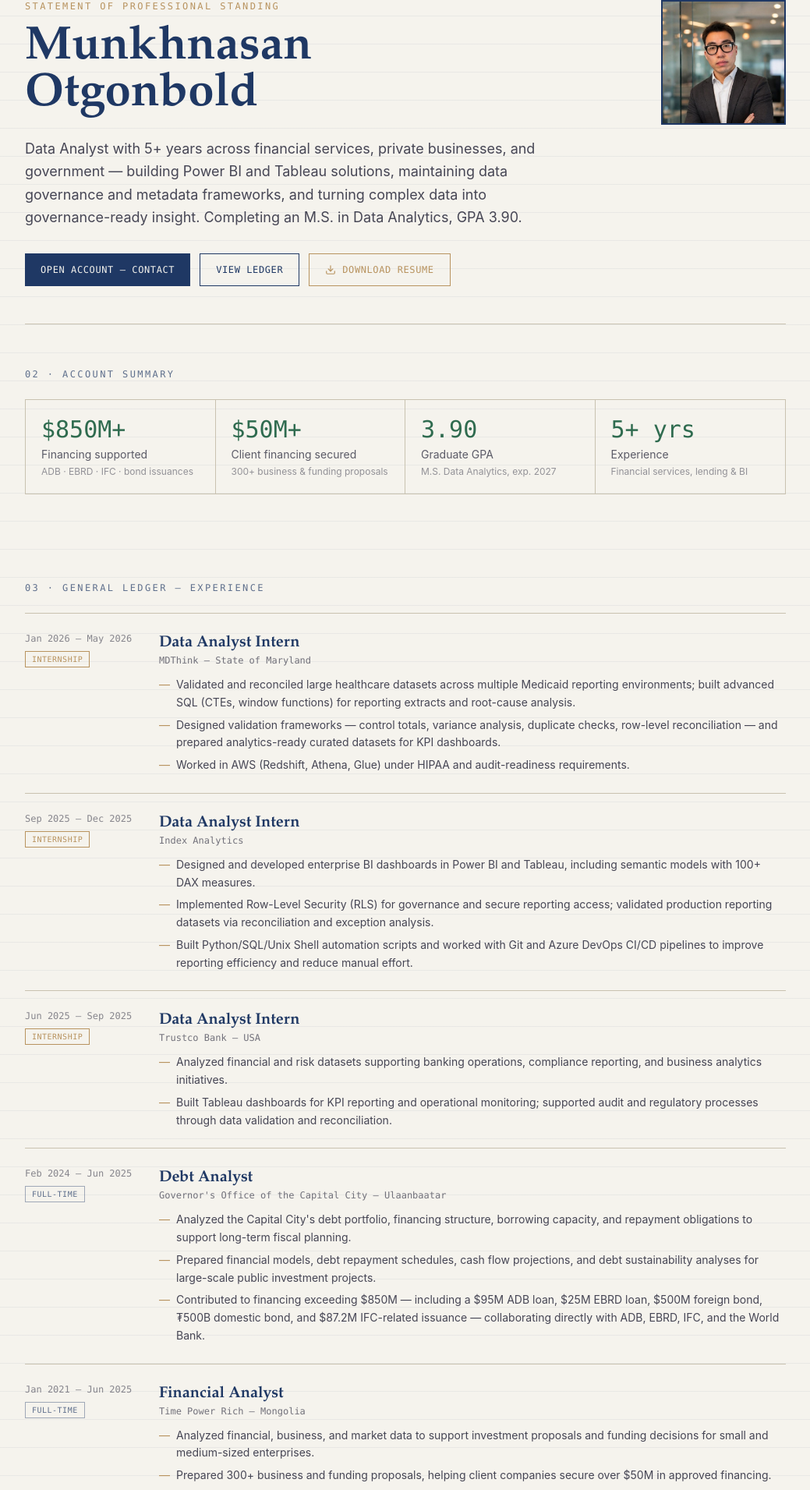
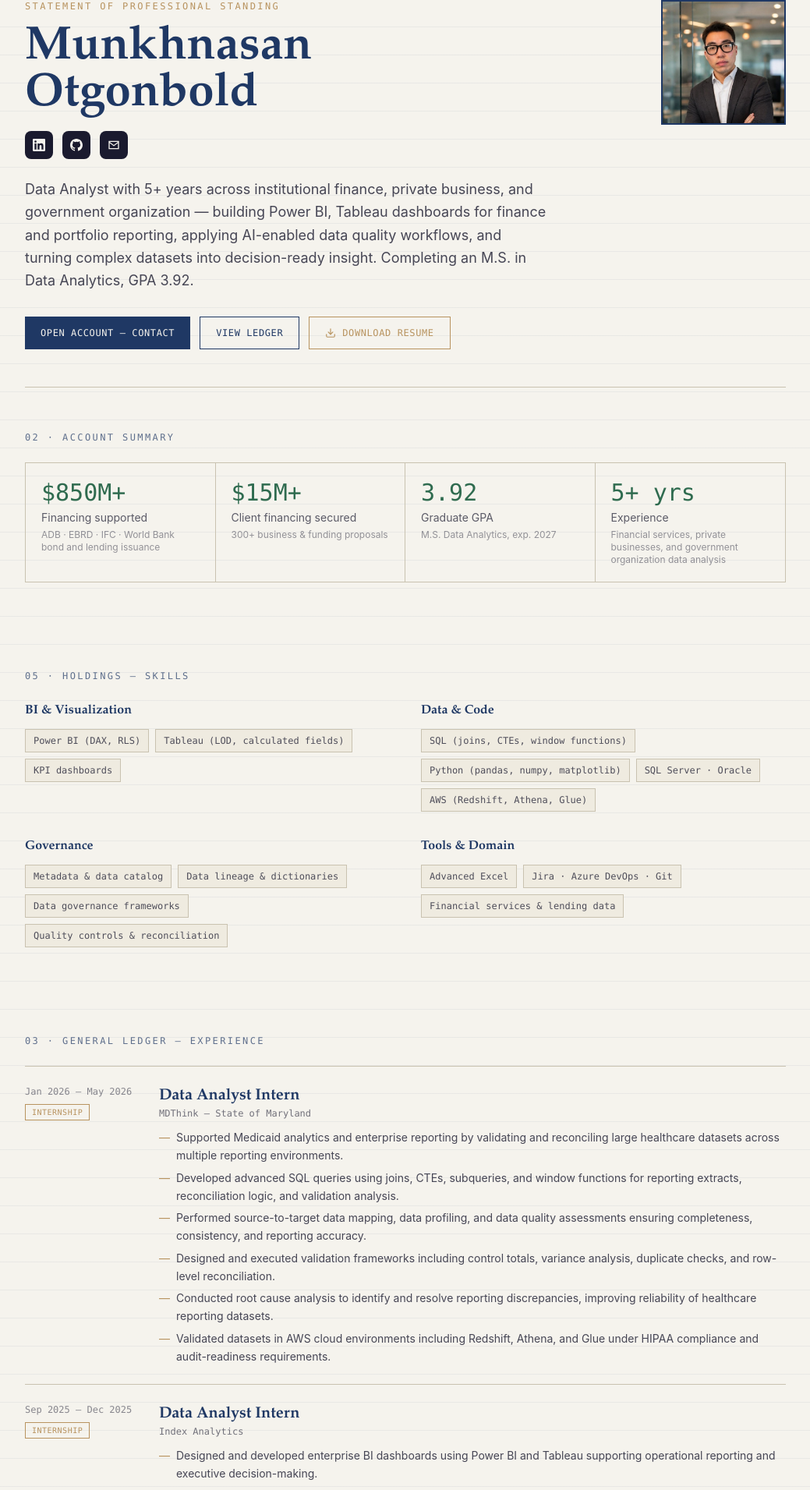
Before and after one commit to MUNKHNASANOTGONBOLD/Munkhnasan-portfolio, a Next.js app: page / in a window 1280 px wide. Shown: the part 154-2065 px from the top of the page at 78% size, without its empty margins (120-1159 px from the left). Built offline with nearby package versions, Linux system fonts and the light colour scheme.

Commit message:
Update page.tsx

```diff
--- a/app/page.tsx
+++ b/app/page.tsx
@@ -9,10 +9,10 @@ const NAV = [
 ];
 
 const METRICS = [
-  { label: "Financing supported", value: "$850M+", note: "ADB · EBRD · IFC · bond issuances" },
-  { label: "Client financing secured", value: "$50M+", note: "300+ business & funding proposals" },
-  { label: "Graduate GPA", value: "3.90", note: "M.S. Data Analytics, exp. 2027" },
-  { label: "Experience", value: "5+ yrs", note: "Financial services, lending & BI" },
+  { label: "Financing supported", value: "$850M+", note: "ADB · EBRD · IFC · World Bank bond and lending issuance" },
+  { label: "Client financing secured", value: "$15M+", note: "300+ business & funding proposals" },
+  { label: "Graduate GPA", value: "3.92", note: "M.S. Data Analytics, exp. 2027" },
+  { label: "Experience", value: "5+ yrs", note: "Financial services, private businesses, and government organization data analysis" },
 ];
 
 type LedgerEntry = {
@@ -30,9 +30,12 @@ const LEDGER: LedgerEntry[] = [
     org: "MDThink — State of Maryland",
     type: "Internship",
     lines: [
-      "Validated and reconciled large healthcare datasets across multiple Medicaid reporting environments; built advanced SQL (CTEs, window functions) for reporting extracts and root-cause analysis.",
-      "Designed validation frameworks — control totals, variance analysis, duplicate checks, row-level reconciliation — and prepared analytics-ready curated datasets for KPI dashboards.",
-      "Worked in AWS (Redshift, Athena, Glue) under HIPAA and audit-readiness requirements.",
+      "Supported Medicaid analytics and enterprise reporting by validating and reconciling large healthcare datasets across multiple reporting environments.",
+      "Developed advanced SQL queries using joins, CTEs, subqueries, and window functions for reporting extracts, reconciliation logic, and validation analysis.",
+      "Performed source-to-target data mapping, data profiling, and data quality assessments ensuring completeness, consistency, and reporting accuracy.",
+      "Designed and executed validation frameworks including control totals, variance analysis, duplicate checks, and row-level reconciliation.",
+      "Conducted root cause analysis to identify and resolve reporting discrepancies, improving reliability of healthcare reporting datasets.",
+      "Validated datasets in AWS cloud environments including Redshift, Athena, and Glue under HIPAA compliance and audit-readiness requirements.",
     ],
   },
   {
@@ -41,9 +44,12 @@ const LEDGER: LedgerEntry[] = [
     org: "Index Analytics",
     type: "Internship",
     lines: [
-      "Designed and developed enterprise BI dashboards in Power BI and Tableau, including semantic models with 100+ DAX measures.",
-      "Implemented Row-Level Security (RLS) for governance and secure reporting access; validated production reporting datasets via reconciliation and exception analysis.",
-      "Built Python/SQL/Unix Shell automation scripts and worked with Git and Azure DevOps CI/CD pipelines to improve reporting efficiency and reduce manual effort.",
+      "Designed and developed enterprise BI dashboards using Power BI and Tableau supporting operational reporting and executive decision-making.",
+      "Built advanced Power BI semantic models with 100+ DAX measures supporting enterprise analytics initiatives.",
+      "Implemented Row-Level Security (RLS) to strengthen governance, secure reporting access, and maintain compliance standards.",
+      "Validated production reporting datasets and conducted detailed reconciliation, exception analysis, and data quality checks.",
+      "Contributed to data warehouse design, Oracle data modeling, and reporting modernization initiatives.",
+      "Developed automation scripts using Python, SQL, and Unix Shell scripting; worked with Git and Azure DevOps CI/CD pipelines supporting deployment and reporting lifecycle management.",
     ],
   },
   {
@@ -53,7 +59,9 @@ const LEDGER: LedgerEntry[] = [
     type: "Internship",
     lines: [
       "Analyzed financial and risk datasets supporting banking operations, compliance reporting, and business analytics initiatives.",
-      "Built Tableau dashboards for KPI reporting and operational monitoring; supported audit and regulatory processes through data validation and reconciliation.",
+      "Developed and automated reporting logic improving reporting consistency and operational efficiency.",
+      "Built Tableau dashboards for KPI reporting, operational monitoring, and performance tracking.",
+      "Supported audit and regulatory reporting processes through data validation, reconciliation, and financial data integrity activities.",
     ],
   },
   {
@@ -62,9 +70,11 @@ const LEDGER: LedgerEntry[] = [
     org: "Governor's Office of the Capital City — Ulaanbaatar",
     type: "Full-time",
     lines: [
-      "Analyzed the Capital City's debt portfolio, financing structure, borrowing capacity, and repayment obligations to support long-term fiscal planning.",
-      "Prepared financial models, debt repayment schedules, cash flow projections, and debt sustainability analyses for large-scale public investment projects.",
-      "Contributed to financing exceeding $850M — including a $95M ADB loan, $25M EBRD loan, $500M foreign bond, ₮500B domestic bond, and $87.2M IFC-related issuance — collaborating directly with ADB, EBRD, IFC, and the World Bank.",
+      "Analyzed the Capital City's debt portfolio, financing structure, borrowing capacity, repayment obligations, and fiscal impact to support long-term financial planning and investment decisions.",
+      "Prepared financial models, debt repayment schedules, cash flow projections, funding scenarios, and analytical reports for large-scale public investment and infrastructure projects.",
+      "Conducted debt sustainability analysis, financial risk assessment, compliance review, and repayment capacity analysis for domestic and international borrowing initiatives.",
+      "Collaborated with ADB, EBRD, IFC, World Bank, global investors, and domestic financial institutions to support project financing, funding negotiations, and strategic infrastructure development.",
+      "Contributed to financing initiatives including a $95M ADB loan, $25M EBRD loan, $500M foreign bond issuance, ₮500B domestic bond issuance, and $87.2M IFC-related bond issuance.",
     ],
   },
   {
@@ -73,9 +83,11 @@ const LEDGER: LedgerEntry[] = [
     org: "Time Power Rich — Mongolia",
     type: "Full-time",
     lines: [
-      "Analyzed financial, business, and market data to support investment proposals and funding decisions for small and medium-sized enterprises.",
-      "Prepared 300+ business and funding proposals, helping client companies secure over $50M in approved financing.",
-      "Built financial models, cash flow projections, repayment schedules, and investment analysis reports evaluating project sustainability.",
+      "Analyzed financial, business, and market data to support investment proposals, project planning, and funding decisions for small and medium-sized enterprises.",
+      "Prepared 300+ business and funding proposals, helping client companies secure over ₮50 billion in approved financing.",
+      "Conducted financial feasibility studies, ROI analysis, revenue forecasting, cost analysis, and profitability assessments.",
+      "Built financial models, cash flow projections, repayment schedules, and investment analysis reports to evaluate project sustainability.",
+      "Identified financial risks, funding gaps, and cost drivers to support better investment and lending decisions.",
     ],
   },
   {
@@ -85,7 +97,8 @@ const LEDGER: LedgerEntry[] = [
     type: "Full-time",
     lines: [
       "Managed city budget planning, expenditure analysis, and fiscal reporting activities; developed annual and mid-term financial plans supporting government budgeting initiatives.",
-      "Presented budget proposals and expenditure analysis reports to government stakeholders and leadership teams, supporting the approval of annual and mid-term city budgets (2022–2024).",
+      "Presented budget proposals and expenditure analysis reports to government stakeholders and leadership teams, supporting approval of annual and mid-term city budgets (2022–2024).",
+      "Ensured adherence to fiscal compliance standards and reporting requirements.",
     ],
   },
   {
@@ -95,7 +108,8 @@ const LEDGER: LedgerEntry[] = [
     type: "Full-time",
     lines: [
       "Managed budgeting, forecasting, investment analysis, and cost control reporting.",
-      "Developed business plans, investment proposals, and operational financial reports; conducted ROI and financial risk assessments.",
+      "Developed business plans, investment proposals, and operational financial reports.",
+      "Conducted ROI analysis and financial risk assessments supporting business operations.",
     ],
   },
 ];
@@ -177,13 +191,16 @@ const SKILLS = [
 ];
 
 const EDUCATION = [
-  { degree: "M.S. Data Analytics", org: "University of the Potomac", note: "Expected 2027 · GPA 3.90" },
-  { degree: "MBA, Project Management", org: "Finance and Economy University", note: "Graduated" },
-  { degree: "BBA, Banking & Finance", org: "National University of Mongolia", note: "Best Graduate, 2021" },
+  { degree: "M.S. Data Analytics", org: "University of the Potomac", note: "Expected 2027 · GPA 3.92" },
+  { degree: "MBA, Project Management", org: "University of Finance and Economics", note: "2021–2022 · GPA 3.6" },
+  { degree: "Bachelor's Degree, Finance", org: "National University of Mongolia", note: "Sep 2017 – Jun 2021 · Best Graduate" },
 ];
 
 const CERTS = [
-  { name: "Microsoft Power BI (PowerBI Consultant)", org: "Credential ID PBIMON00000104", date: "Sep 2023" },
+  { name: "Python", org: "Tech2high", date: "Aug 2025" },
+  { name: "SQL Advanced Querying & Data Analytics", org: "Tech2high", date: "Aug 2025" },
+  { name: "City Finance — World Bank Group", org: "The World Bank Group", date: "Apr 2025" },
+  { name: "Microsoft Power BI", org: "PowerBI Consultant · ID PBIMON00000104", date: "Sep 2023" },
   { name: "Tableau Desktop I, II", org: "Novelsoft", date: "Oct 2023" },
   { name: "Project Management", org: "Ganzorig Business School", date: "Sep 2022" },
 ];
@@ -222,16 +239,49 @@ export default function Home() {
             <p className="font-mono text-xs uppercase tracking-[0.2em] text-gold mb-4">
               Statement of Professional Standing
             </p>
-            <h1 className="font-serif text-5xl sm:text-6xl font-semibold text-navy leading-[1.05] mb-6">
+            <h1 className="font-serif text-5xl sm:text-6xl font-semibold text-navy leading-[1.05] mb-4">
               Munkhnasan
               <br />
               Otgonbold
             </h1>
+            <div className="flex gap-3 mb-6">
+              <a
+                href="https://www.linkedin.com/in/munkhnasan-otgonbold-b319b6161"
+                target="_blank"
+                rel="noopener noreferrer"
+                aria-label="LinkedIn"
+                className="w-9 h-9 rounded-lg bg-ink text-paper flex items-center justify-center hover:bg-navy transition-colors"
+              >
+                <svg width="16" height="16" viewBox="0 0 24 24" fill="currentColor">
+                  <path d="M20.447 20.452h-3.554v-5.569c0-1.328-.027-3.037-1.852-3.037-1.853 0-2.136 1.445-2.136 2.939v5.667H9.351V9h3.414v1.561h.046c.477-.9 1.637-1.85 3.37-1.85 3.601 0 4.267 2.37 4.267 5.455v6.286zM5.337 7.433c-1.144 0-2.063-.926-2.063-2.065 0-1.138.92-2.063 2.063-2.063 1.14 0 2.064.925 2.064 2.063 0 1.139-.925 2.065-2.064 2.065zm1.782 13.019H3.555V9h3.564v11.452zM22.225 0H1.771C.792 0 0 .774 0 1.729v20.542C0 23.227.792 24 1.771 24h20.451C23.2 24 24 23.227 24 22.271V1.729C24 .774 23.2 0 22.222 0h.003z"/>
+                </svg>
+              </a>
+              <a
+                href="https://github.com/MUNKHNASANOTGONBOLD"
+                target="_blank"
+                rel="noopener noreferrer"
+                aria-label="GitHub"
+                className="w-9 h-9 rounded-lg bg-ink text-paper flex items-center justify-center hover:bg-navy transition-colors"
+              >
+                <svg width="16" height="16" viewBox="0 0 24 24" fill="currentColor">
+                  <path fillRule="evenodd" clipRule="evenodd" d="M12 0C5.37 0 0 5.37 0 12c0 5.3 3.438 9.8 8.205 11.387.6.11.82-.258.82-.577 0-.285-.01-1.04-.015-2.04-3.338.725-4.043-1.61-4.043-1.61-.546-1.387-1.333-1.756-1.333-1.756-1.089-.745.083-.729.083-.729 1.205.084 1.84 1.238 1.84 1.238 1.07 1.834 2.809 1.304 3.495.997.108-.775.42-1.305.763-1.605-2.665-.303-5.467-1.333-5.467-5.93 0-1.31.469-2.381 1.236-3.221-.124-.303-.536-1.524.117-3.176 0 0 1.008-.322 3.301 1.23a11.5 11.5 0 0 1 3.003-.404c1.02.005 2.047.138 3.003.404 2.291-1.552 3.297-1.23 3.297-1.23.655 1.652.243 2.873.12 3.176.77.84 1.235 1.911 1.235 3.221 0 4.609-2.807 5.624-5.479 5.921.43.372.823 1.102.823 2.222 0 1.606-.014 2.898-.014 3.293 0 .322.216.694.825.576C20.565 21.796 24 17.298 24 12c0-6.63-5.37-12-12-12z"/>
+                </svg>
+              </a>
+              <a
+                href="mailto:munkhnasanotgonbold92@gmail.com"
+                aria-label="Gmail"
+                className="w-9 h-9 rounded-lg bg-ink text-paper flex items-center justify-center hover:bg-navy transition-colors"
+              >
+                <svg width="16" height="16" viewBox="0 0 24 24" fill="currentColor">
+                  <path d="M2 4h20v16H2V4zm2 2v.01L12 12l8-5.99V6H4zm16 12V8.24l-8 6-8-6V18h16z"/>
+                </svg>
+              </a>
+            </div>
             <p className="max-w-2xl text-lg text-ink/80 leading-relaxed">
-              Data Analyst with 5+ years across financial services, private businesses, and
-              government — building Power BI and Tableau solutions, maintaining data governance
-              and metadata frameworks, and turning complex data into governance-ready insight.
-              Completing an M.S. in Data Analytics, GPA 3.90.
+              Data Analyst with 5+ years across institutional finance, private business, and
+              government organization — building Power BI, Tableau dashboards for finance and
+              portfolio reporting, applying AI-enabled data quality workflows, and turning complex
+              datasets into decision-ready insight. Completing an M.S. in Data Analytics, GPA 3.92.
             </p>
           </div>
           <div className="w-32 h-32 sm:w-40 sm:h-40 border-2 border-navy shrink-0 relative overflow-hidden bg-paper2">
@@ -294,6 +344,30 @@ export default function Home() {
               </div>
               <div className="text-sm text-ink/70">{m.label}</div>
               <div className="text-xs text-ink/45 mt-1">{m.note}</div>
+            </div>
+          ))}
+        </div>
+      </section>
+
+      {/* Skills — moved here, below account summary */}
+      <section id="holdings" className="mx-auto max-w-5xl px-6 py-14">
+        <p className="font-mono text-xs uppercase tracking-[0.2em] text-navy/70 mb-6">
+          05 · Holdings — Skills
+        </p>
+        <div className="grid sm:grid-cols-2 gap-x-10 gap-y-8">
+          {SKILLS.map((s) => (
+            <div key={s.group}>
+              <h4 className="font-serif text-navy font-semibold mb-3">{s.group}</h4>
+              <div className="flex flex-wrap gap-2">
+                {s.items.map((item) => (
+                  <span
+                    key={item}
+                    className="font-mono text-xs px-2.5 py-1.5 bg-paper2 border border-rule text-ink/75"
+                  >
+                    {item}
+                  </span>
+                ))}
+              </div>
             </div>
           ))}
         </div>
@@ -382,34 +456,10 @@ export default function Home() {
         </div>
       </section>
 
-      {/* Holdings — skills */}
-      <section id="holdings" className="mx-auto max-w-5xl px-6 py-14">
-        <p className="font-mono text-xs uppercase tracking-[0.2em] text-navy/70 mb-6">
-          05 · Holdings — Skills
-        </p>
-        <div className="grid sm:grid-cols-2 gap-x-10 gap-y-8">
-          {SKILLS.map((s) => (
-            <div key={s.group}>
-              <h4 className="font-serif text-navy font-semibold mb-3">{s.group}</h4>
-              <div className="flex flex-wrap gap-2">
-                {s.items.map((item) => (
-                  <span
-                    key={item}
-                    className="font-mono text-xs px-2.5 py-1.5 bg-paper2 border border-rule text-ink/75"
-                  >
-                    {item}
-                  </span>
-                ))}
-              </div>
-            </div>
-          ))}
-        </div>
-      </section>
-
       {/* Instruments — education & certifications */}
       <section id="instruments" className="mx-auto max-w-5xl px-6 py-14">
         <p className="font-mono text-xs uppercase tracking-[0.2em] text-navy/70 mb-6">
-          06 · Instruments — Education &amp; Certifications
+          06 · Education &amp; Certifications
         </p>
         <div className="grid sm:grid-cols-2 gap-10">
           <div>
@@ -509,12 +559,12 @@ export default function Home() {
               </div>
               <div>
                 <a
-                  href="https://www.linkedin.com/in/munkhnasan-otgonbold-b319b6161"
+                  href="https://github.com/MUNKHNASANOTGONBOLD"
                   className="text-navy hover:underline"
                   target="_blank"
                   rel="noreferrer"
                 >
-                  linkedin.com/in/munkhnasan-otgonbold
+                  github.com/MUNKHNASANOTGONBOLD
                 </a>
               </div>
               <div className="text-ink/50">Arlington, VA</div>
```
